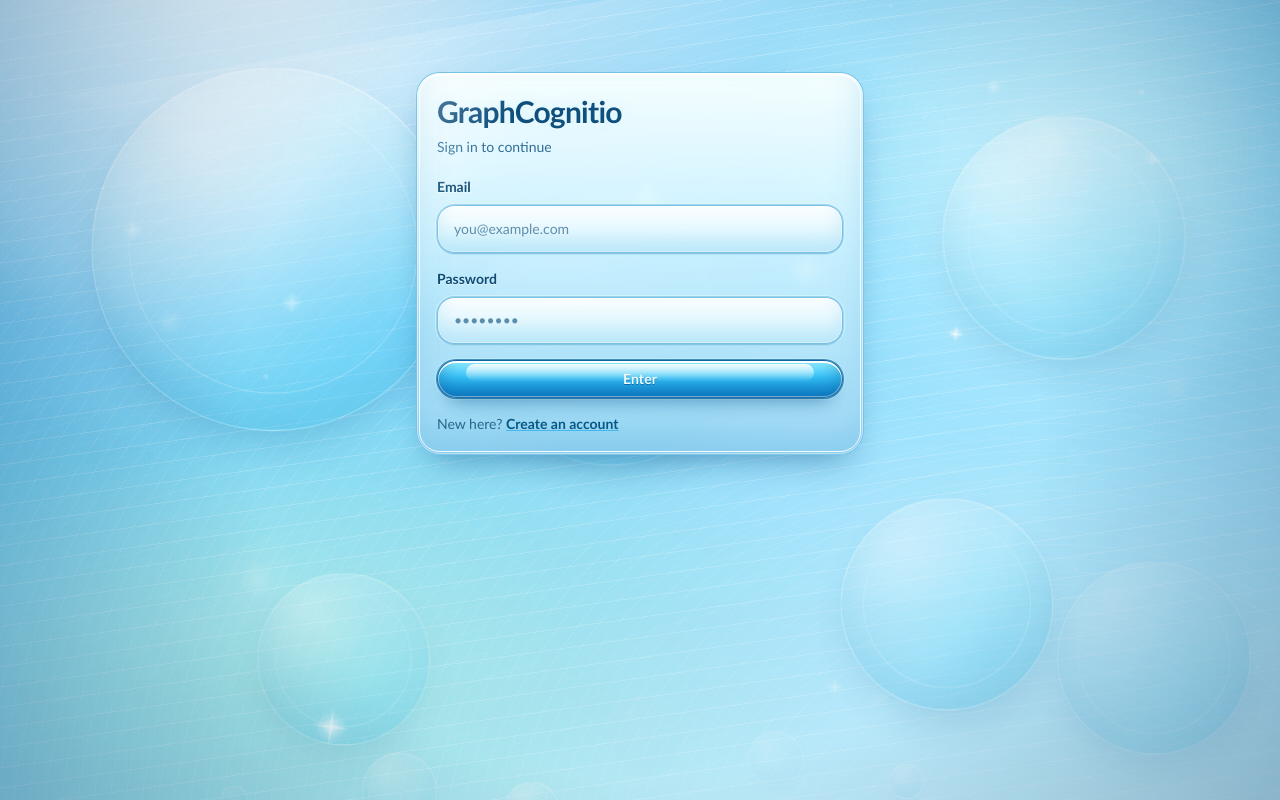
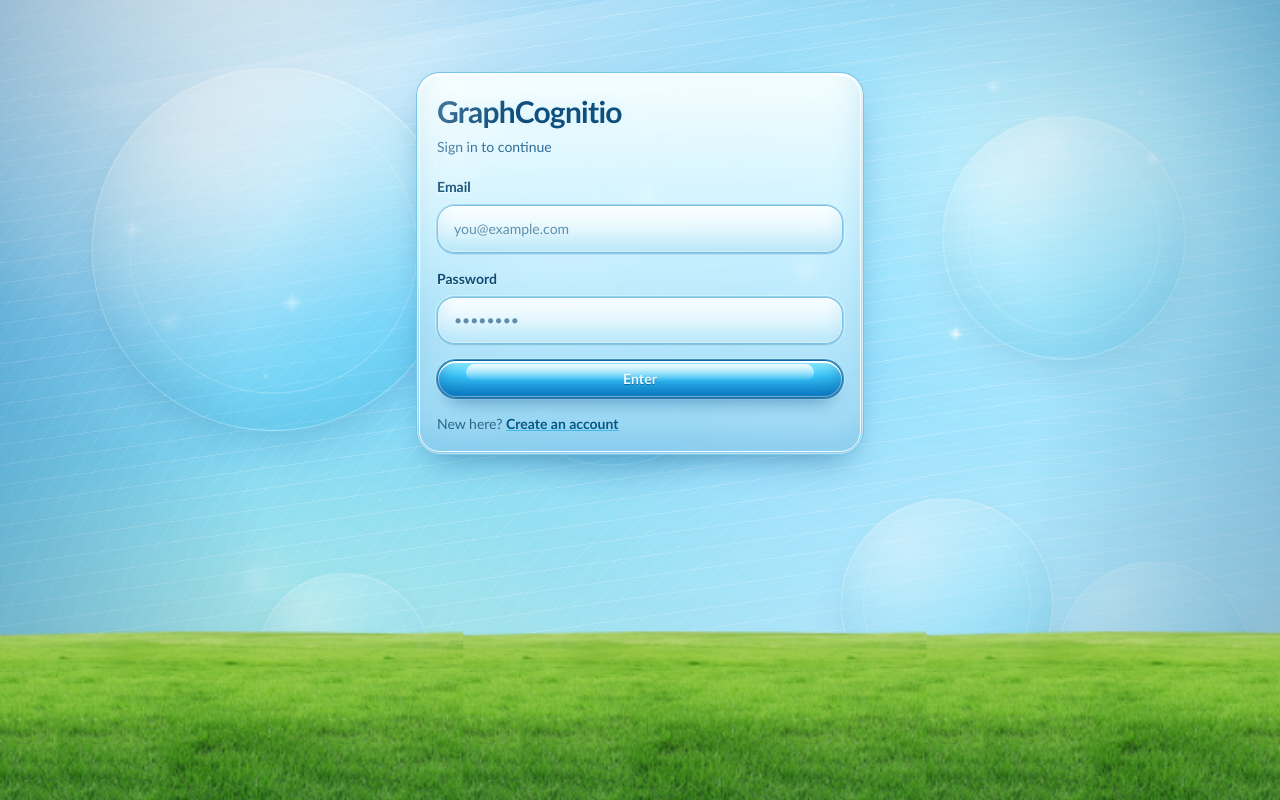
Before and after one commit to GraphCognitio/graphcognitio-web, a React (Vite) app: page /login in a window 1280 px wide. Built offline with nearby package versions, Linux system fonts and the light colour scheme; no server answers.

Commit message:
feat(ui): add frutiger grass wallpaper on scene background

```diff
--- a/src/components/layout/AeroScene.tsx
+++ b/src/components/layout/AeroScene.tsx
@@ -16,6 +16,7 @@ export function AeroScene({ className, contentClassName, children }: AeroScenePr
 
   return (
     <main className={`aero-page ${className ?? ""}`}>
+      <div className="aero-scene-wallpaper" />
       <div className="aero-wave-lines" />
       <div className="aero-lime-islands" />
       <OrbLayer className="opacity-100" />
--- a/src/styles/aero.css
+++ b/src/styles/aero.css
@@ -172,6 +172,31 @@
       rgba(255, 255, 255, 0) 1px 20px
     ),
     var(--aero-bg-gradient);
+}
+
+.aero-scene-wallpaper {
+  position: absolute;
+  left: 0;
+  right: 0;
+  bottom: 0;
+  height: clamp(140px, 22vh, 280px);
+  pointer-events: none;
+  background-image:
+    linear-gradient(180deg, rgba(187, 236, 255, 0) 0%, rgba(128, 218, 104, 0.1) 44%, rgba(17, 102, 54, 0.25) 100%),
+    url("../assets/gramaverde-strip.png");
+  background-size:
+    100% 100%,
+    auto 100%;
+  background-position:
+    center bottom,
+    left bottom;
+  background-repeat:
+    no-repeat,
+    repeat-x;
+  opacity: 0.96;
+  mix-blend-mode: normal;
+  filter: saturate(1.2) contrast(1.06);
+  z-index: 2;
 }
 
 .aero-page::before {
```
Also changed, not shown: src/assets/gramaverde-strip.png (added).
